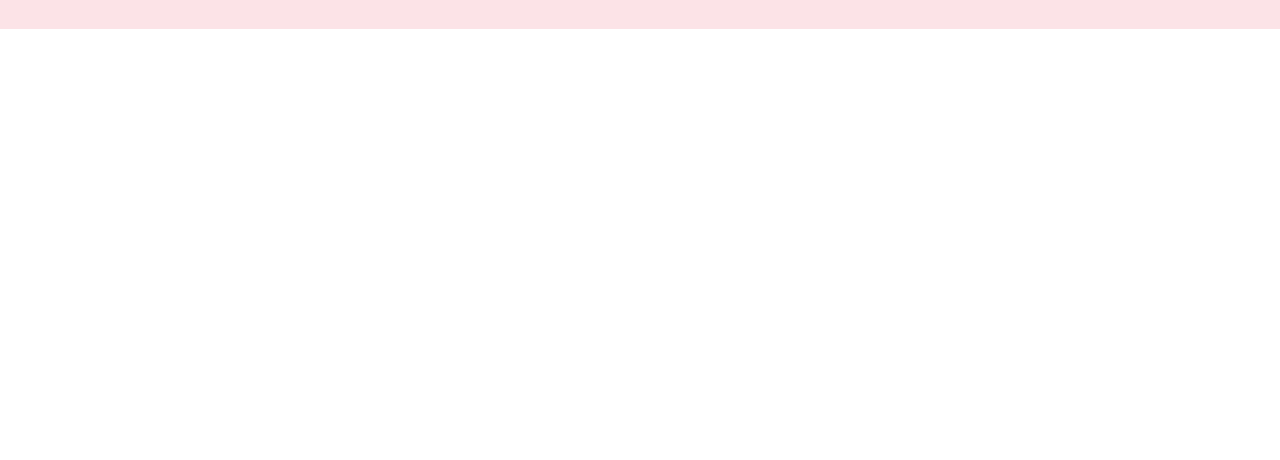
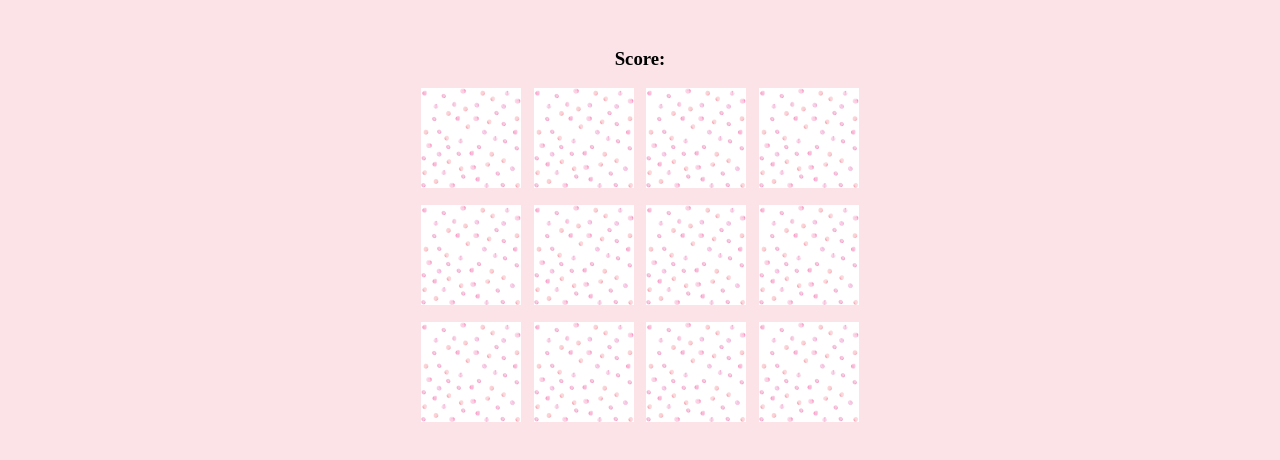
Before and after one commit to KristenSoroka/memory-game-project, a plain HTML site: page index.html in a window 1280 px wide. Shown: the part 74-534 px from the top of the page. Drawn offline with Linux system fonts and the light colour scheme.

Commit message:
added images file, set up board

```diff
--- /dev/null
+++ b/app.js
@@ -0,0 +1,80 @@
+document.addEventListener('DOMContentLoaded', () => {
+    //console.log('DOM fully loaded and parsed');
+    const cardArray = [
+        {
+            name: 'giraffe',
+            img: 'imgs/giraffe.jpg'
+        },
+
+        {
+            name: 'giraffe',
+            img: 'imgs/giraffe.jpg'
+        },
+        {
+            name: 'hippo',
+            img: 'imgs/hippo.jpg'
+        },
+        {
+            name: 'hippo',
+            img: 'imgs/hippo.jpg'
+        },
+        {
+            name: 'hyena',
+            img: 'imgs/hyena.jpg'
+        },
+        {
+            name: 'hyena',
+            img: 'imgs/hyena.jpg'
+        },
+        {
+            name: 'lion',
+            img: 'imgs/lion.jpg'
+        },
+        {
+            name: 'lion',
+            img: 'imgs/lion.jpg'
+        },
+        {
+            name: 'monkey',
+            img: 'imgs/monkey.jpg'
+        },
+        {
+            name: 'monkey',
+            img: 'imgs/monkey.jpg'
+        },
+        {
+            name: 'tucan',
+            img: 'imgs/tucan.jpg'
+        }, {
+            name: 'tucan',
+            img: 'imgs/tucan.jpg'
+        }
+    ]
+
+
+    const grid = document.querySelector('.grid')
+
+    //create gameboard (first function written)
+
+    function createBoard() {
+        for (let i = 0; i < cardArray.length; i++ ) {
+            const card = document.createElement('img')
+            card.setAttribute('src', 'imgs/watercolor/watercolor.png')
+            card.setAttribute('data-id', i)  //what is data-id??
+            // card.addEventListener('click', flipCard)
+            grid.appendChild(card)
+        }
+    }
+
+
+    //check for matches
+
+    // flip your card (second function written)
+    function flipCard() {
+
+    }
+
+    createBoard()
+
+
+})
--- a/index.html
+++ b/index.html
@@ -1,13 +1,33 @@
 <!DOCTYPE html>
-<html>
+<html lang="en" dir="ltr">
     <head>
+        <meta charset="UTF-8">
         <title>Memory Game</title>
         <link rel="stylesheet" href="style/style.css">
+        <script src="app.js" charset="utf-8"></script>
     </head>
     <body>
         <header>
             <h1>Memory</h1>
         </header>
+
+
+        <div class="game-container">
+            <h3>Score: <span id="result"></span></h3>
+
+            <div class="grid"></div>
+         </div>
+
+        <!-- <img src="imgs/giraffe.jpg" alt="giraffe">
+        <img src="imgs/hippo.jpg" alt="hippo">
+        <img src="imgs/hyena.jpg" alt="hyena">
+        <img src="imgs/lion.jpg" alt="lion">
+        <img src="imgs/monkey.jpg" alt="monkey">
+        <img src="imgs/tucan.jpg" alt="tucan">
+         -->
+
+
+
     </body>
 
 </html>
--- a/style/style.css
+++ b/style/style.css
@@ -2,6 +2,7 @@
 
 body {
     margin: 0;
+    background-color: rgb(252, 227, 231);
 }
 
  /*
@@ -27,8 +28,30 @@ h1 {
  */
 
 header {
-
-    background-color: rgb(252, 227, 231);
     padding: 2em 0;
     text-align: center;
 }
+
+img {
+    width: 100px;
+    height: 100px;
+    object-fit: cover;
+
+}
+
+.grid {
+    display: flex;
+    flex-wrap: wrap;
+    width: 450px;
+    height: 350px;
+    justify-content: space-around;
+}
+
+.game-container {
+    align-items: center;
+    display: flex;
+    flex-direction: column;
+    width: 70%;
+    margin: 0 auto;
+
+}
```
Also changed, not shown: imgs/hyena.jpg (added), imgs/spring/readme.txt (added), imgs/spring/spring.png (added), imgs/watercolor/readme.txt (added), imgs/watercolor/watercolor.png (added), 8 other files.
